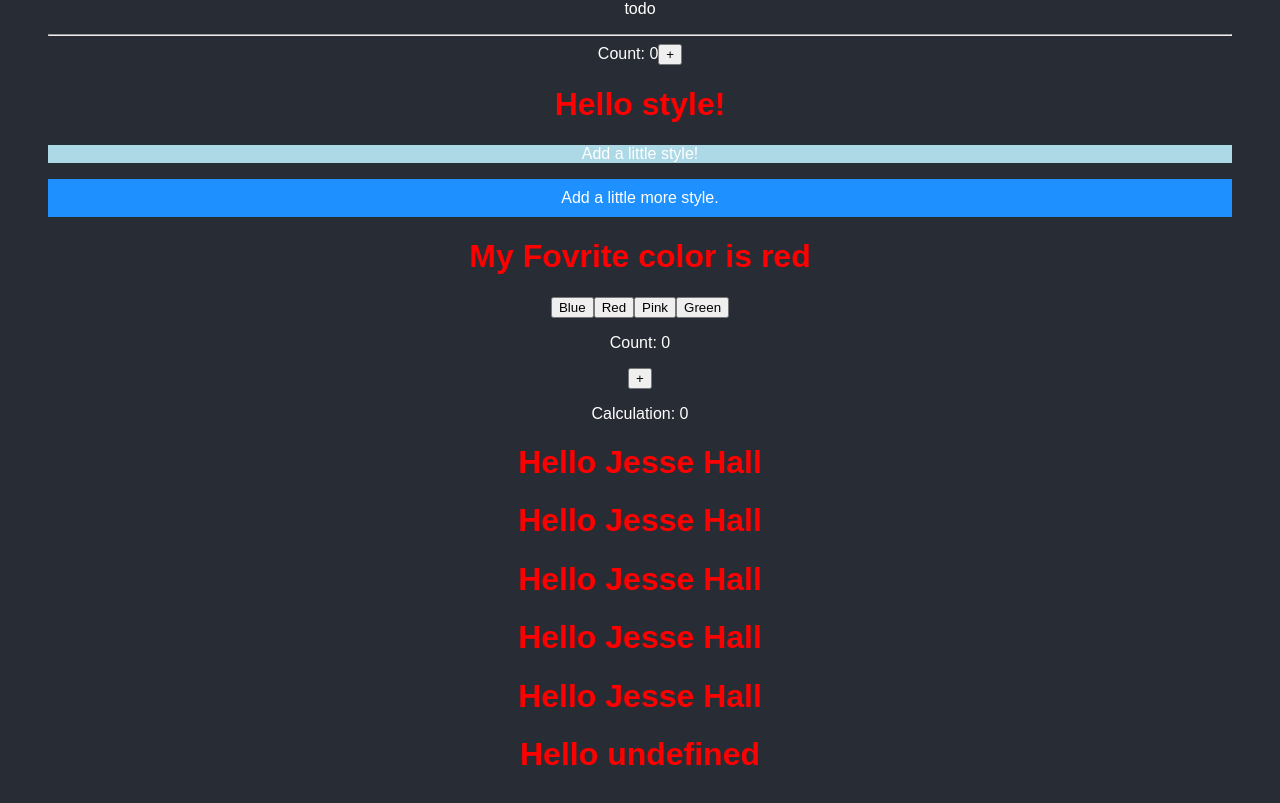
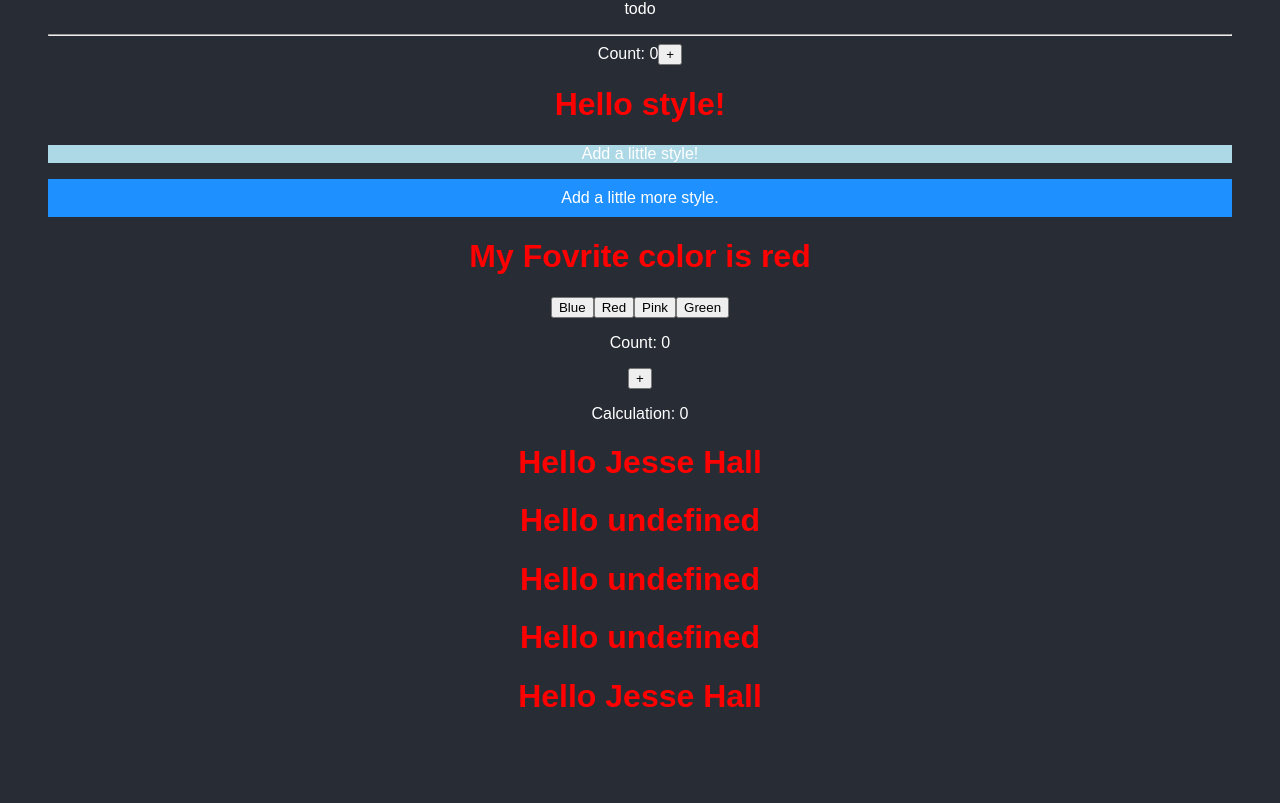
Before and after one commit to Buteya/repo, a React (Create React App) app in the folder react/my-react-app/: page / in a window 1280 px wide. Shown: the part 2073-2876 px from the top of the page. Built offline with nearby package versions, Linux system fonts and the light colour scheme.

Commit message:
added createContext and useContext as a way to avoid prop drilling

```diff
--- a/react/my-react-app/src/components/ReactContext.js
+++ b/react/my-react-app/src/components/ReactContext.js
@@ -1,5 +1,6 @@
-
-const ReactContext = ({user})=>{
+import {useContext} from 'react';
+    const ReactContext = ({UserContext})=>{
+    const user = useContext(UserContext);
 
     return(
         <>
--- a/react/my-react-app/src/index.js
+++ b/react/my-react-app/src/index.js
@@ -6,7 +6,7 @@ import MyForm from './components/MyForm.js';
 import App from './App.js';
 import './css/style.css';
 import './sass/my-sass.scss';
-import {useState} from 'react';
+import {useState,createContext,} from 'react';
 import Timer from './components/Timer.js';
 import ReactContext from './components/ReactContext.js';
 
@@ -149,14 +149,15 @@ const FavoriteColor = ()=>{
     );
 }
 
+const UserContext = createContext();
 const Component1 = ()=>{
     const [user,setUser] = useState("Jesse Hall");
 
     return (
-        <>
+        <UserContext.Provider value={user}>
             <h1>{`Hello ${user}`}</h1>
-            <Component2  user={user}/>
-        </>
+            <Component2 />
+        </UserContext.Provider>
     )
 }
 
@@ -164,7 +165,7 @@ const Component2 = ({user})=>{
     return(
         <>
             <h1>{`Hello ${user}`}</h1>
-            <Component3 user={user} />
+            <Component3/>
         </>
     )
 }
@@ -173,7 +174,7 @@ const Component3 = ({user})=>{
     return(
         <>
             <h1>{`Hello  ${user}`}</h1>
-            <Component4 user={user} />
+            <Component4 />
         </>
     )
 }
@@ -182,7 +183,7 @@ const Component4 = ({user}) => {
     return(
         <>
             <h1>{`Hello ${user}`}</h1>
-            <ReactContext user={user} />
+            <ReactContext UserContext={UserContext} />
         </>
     )
 }
@@ -220,7 +221,6 @@ const myFirstElement = <div>
     <FavoriteColor />
     <Timer />
     <Component1 />
-    <ReactContext />
 </div>
 
 const root = ReactDOM.createRoot(document.getElementById('root'));
```
